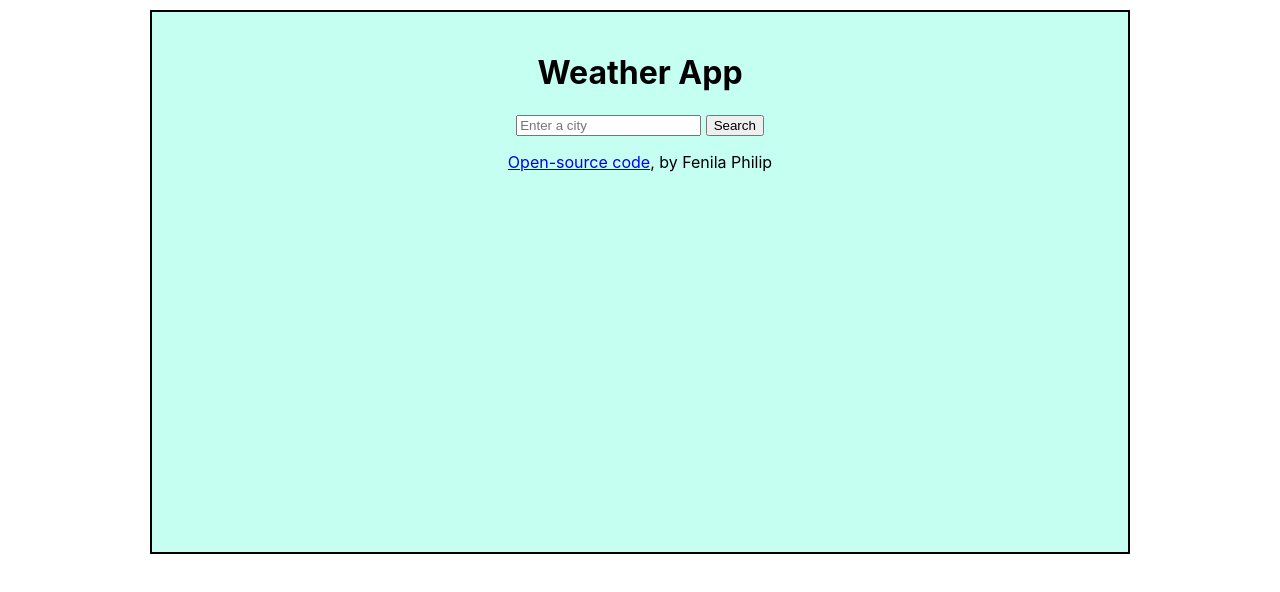
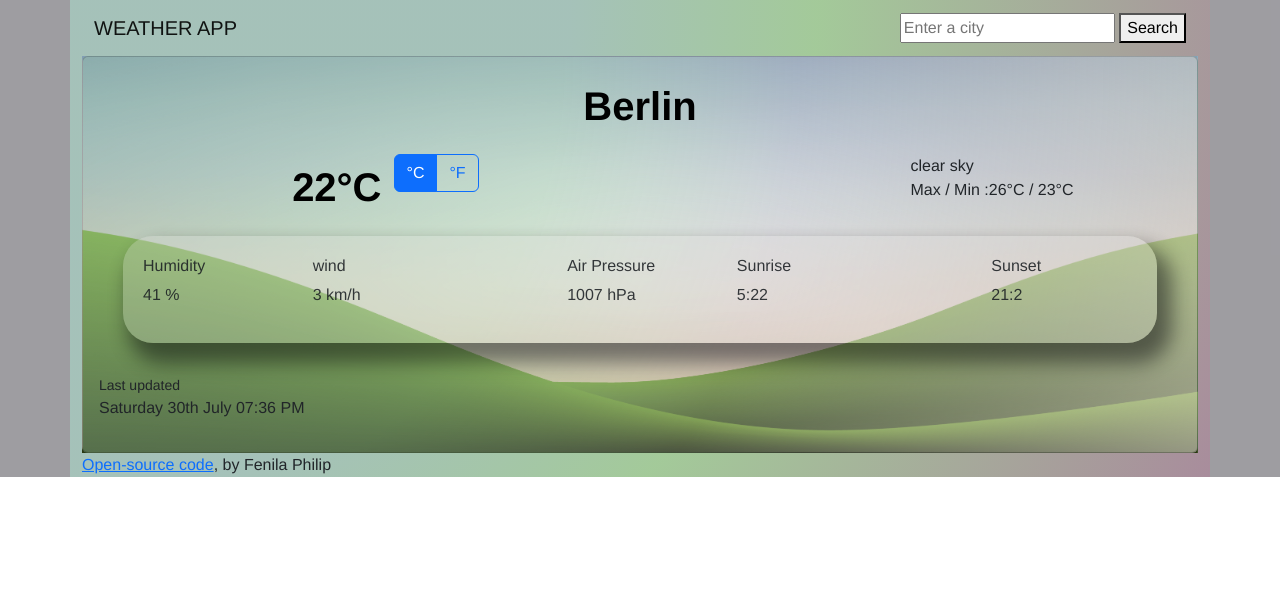
Before and after one commit to fenilaphilip/Weather-App, a React (Create React App) app: page / in a window 1280 px wide. Shown: the top 592 px of the page. Built offline with nearby package versions, Linux system fonts and the light colour scheme.

Commit message:
main report outline is done

```diff
--- a/src/App.css
+++ b/src/App.css
@@ -1,12 +1,12 @@
+.screen {
+  font-family: Cerebri Sans, Helvetica, Arial, sans-serif;
+  background-color: rgba(66, 65, 73, 0.514);
+}
 .app {
-  text-align: center;
-  background-color: rgb(196, 255, 242);
-  border: 2px solid;
-  border-color: black;
-  margin: 10px 150px;
-  padding: 20px;
-  height: 500px;
+  background: radial-gradient(
+    circle at 0.8% 1%,
+    rgba(167, 204, 192, 0.781) 40%,
+    rgba(167, 233, 148, 0.589) 60.2%,
+    rgba(204, 83, 139, 0.226) 100.2%
+  );
 }
-.weather-details {
-  text-align: left;
-}
--- a/src/App.js
+++ b/src/App.js
@@ -1,18 +1,17 @@
 import "./App.css";
 import React from "react";
-import Search from "./search";
+import Header from "./header.js";
+import Currentweather from "./mainReport";
+import Footer from "./footer";
 
 export default function App() {
   return (
-    <div className="app">
-      <h1>Weather App</h1>
-      <Search />
-      <p>
-        <a href="https://github.com/fenilaphilip/Weather-App.git">
-          Open-source code
-        </a>
-        , by Fenila Philip
-      </p>
+    <div className="screen">
+      <div className="app container">
+        <Header />
+        <Currentweather />
+        <Footer />
+      </div>
     </div>
   );
 }
--- /dev/null
+++ b/src/footer.js
@@ -0,0 +1,14 @@
+import React from "react";
+
+export default function Footer() {
+  return (
+    <div>
+      <p>
+        <a href="https://github.com/fenilaphilip/Weather-App.git">
+          Open-source code
+        </a>
+        , by Fenila Philip
+      </p>
+    </div>
+  );
+}
--- /dev/null
+++ b/src/header.js
@@ -0,0 +1,17 @@
+import React from "react";
+import "bootstrap/dist/css/bootstrap.css";
+
+import Search from "./search";
+
+export default function Header() {
+  return (
+    <div>
+      <nav className="navbar navbar-expand-lg">
+        <div className="container">
+          <div className="navbar-brand">WEATHER APP</div>
+          <Search />
+        </div>
+      </nav>
+    </div>
+  );
+}
--- /dev/null
+++ b/src/mainReport.css
@@ -0,0 +1,39 @@
+.mainReport {
+  width: 100%;
+  background-image: url("sky3.jpg");
+  background-size: cover;
+  background-position: center bottom;
+}
+
+.card {
+  background: radial-gradient(
+    circle at 0.8% 1%,
+    rgba(156, 194, 165, 0.404) 40%,
+    rgba(159, 149, 177, 0.295) 60.2%,
+    rgba(219, 212, 203, 0.616) 100.2%
+  );
+}
+h1 {
+  font-size: 40px;
+  line-height: 48px;
+  font-weight: 900;
+  margin: 1px auto;
+}
+
+h1 {
+  color: black;
+}
+#tempNow {
+  font-size: 80px;
+  text-align: right;
+  font-weight: 900;
+  padding-right: 0;
+}
+#more-details {
+  box-shadow: 10px 15px 20px 5px rgba(0, 1, 7, 0.521);
+  border-radius: 30px;
+  background-color: rgba(223, 223, 223, 0.288);
+  opacity: 0.9;
+  margin: 0;
+  padding: 20px;
+}
--- /dev/null
+++ b/src/mainReport.js
@@ -0,0 +1,100 @@
+import React from "react";
+import "./mainReport.css";
+export default function Currentweather() {
+  return (
+    <div className="mainReport">
+      <div className="row">
+        <div className="col">
+          <div className="card">
+            <div className="card-body">
+              <h1 className="card-title location pt-2 text-center">Berlin</h1>
+
+              <div className="row m-4">
+                <div className="col pt-2" id="tempNow">
+                  <h1>22°C</h1>
+                </div>
+
+                <div className="col-6">
+                  <h5 className="float-left">
+                    <div
+                      className="btn-group"
+                      role="group"
+                      aria-label="Basic radio toggle button group"
+                    >
+                      <input
+                        type="radio"
+                        className="btn-check"
+                        name="btnradio"
+                        id="btn-celsius"
+                        autocomplete="off"
+                        checked
+                      />
+                      <label
+                        className="btn btn-outline-primary"
+                        for="btn-celsius"
+                      >
+                        °C
+                      </label>
+                      <input
+                        type="radio"
+                        className="btn-check"
+                        name="btnradio"
+                        id="btn-fahrenheit"
+                        autocomplete="off"
+                      />
+                      <label
+                        className="btn btn-outline-primary"
+                        for="btn-fahrenheit"
+                      >
+                        °F
+                      </label>
+                    </div>
+                  </h5>
+                </div>
+                <div className="col-sm-3">
+                  <div className="wtdetail" id="description">
+                    clear sky
+                  </div>
+                  <div className="wtdetail">
+                    Max / Min :<span className="wtmeasure">26°C / 23°C</span>
+                  </div>
+                </div>
+              </div>
+              <div className="row m-4">
+                <div className="card-body overflow-auto" id="more-details">
+                  <div className="row">
+                    <div className="col-sm-2">
+                      <h6 className="wtdetail">Humidity</h6>
+                      <p className="wtmeasure">41 %</p>
+                    </div>
+                    <div className="col-sm-3">
+                      <h6 className="wtdetail">wind</h6>
+                      <p className="wtmeasure">3 km/h</p>
+                    </div>
+                    <div className="col-sm-2">
+                      <h6 className="wtdetail">Air Pressure</h6>
+                      <p className="wtmeasure">1007 hPa</p>
+                    </div>
+                    <div className="col-sm-3">
+                      <h6 className="wtdetail">Sunrise</h6>
+                      <p className="wtmeasure">5:22</p>
+                    </div>
+                    <div className="col-sm-2">
+                      <h6 className="wtdetail">Sunset</h6>
+                      <p className="wtmeasure">21:2</p>
+                    </div>
+                  </div>
+                </div>
+              </div>
+
+              <div className="row pt-2">
+                <small>Last updated</small>
+                <p className="day">Saturday 30th July 07:36 PM</p>
+              </div>
+            </div>
+          </div>
+        </div>
+      </div>
+    </div>
+  );
+}
```
Also changed, not shown: src/sky3.jpg (added).
